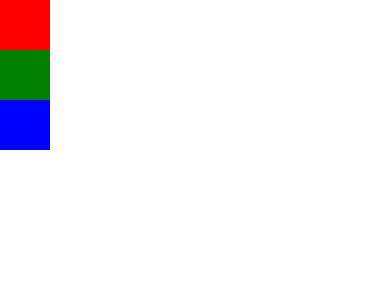
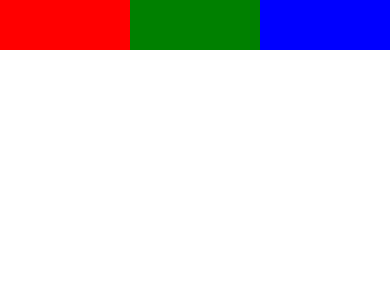
Before and after one commit to arthuryan08/ReactNativeCLI, a React Native app: screen / in a window 390 px wide. Shown: the top 300 px of the page. Built offline with nearby package versions, Linux system fonts and the light colour scheme.

Commit message:
Update App.js

```diff
--- a/App.js
+++ b/App.js
@@ -4,9 +4,10 @@ import styled from 'styled-components/native';
 
 const Page = styled.SafeAreaView`
   flex: 1;
+  flex-direction: row;
 `;
 const Quadrado = styled.View`
-  width: 50px;
+  flex: 1;
   height: 50px;
   background-color: ${props => props.cor};
 `;
```
